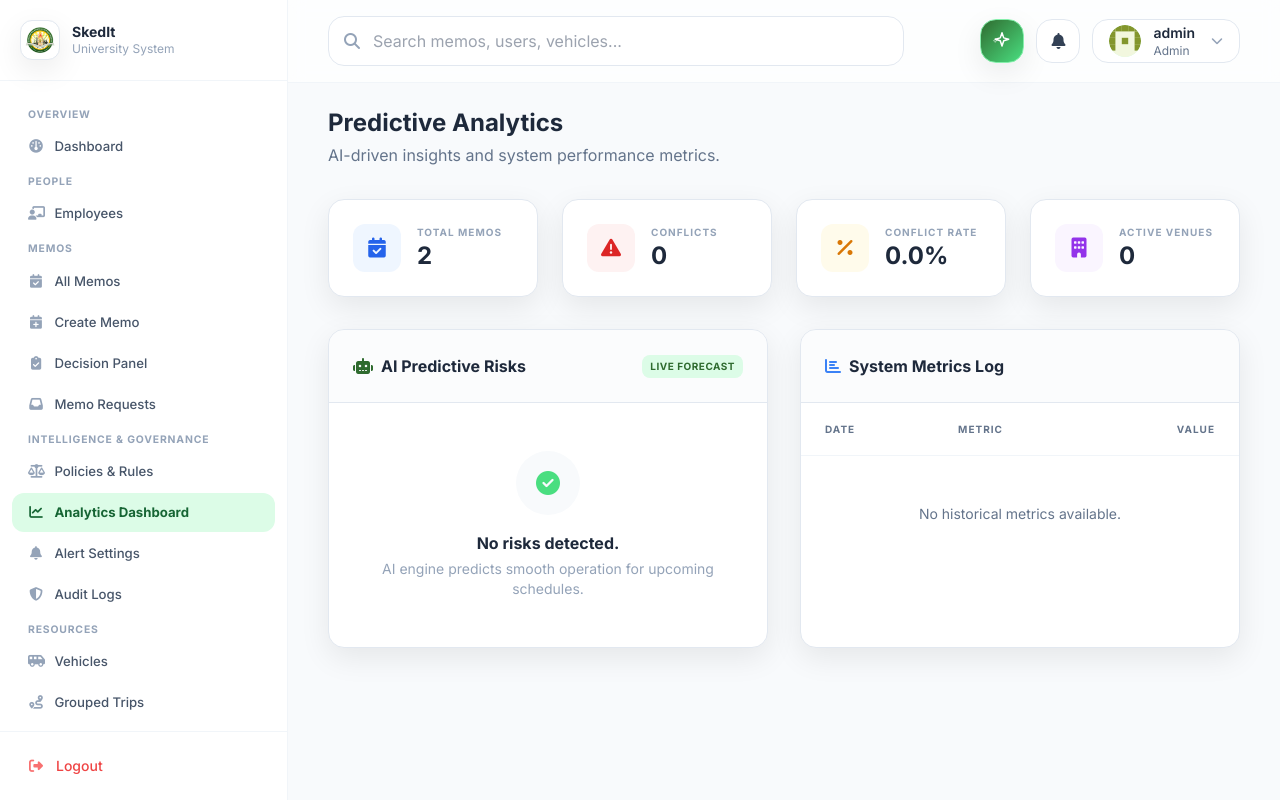
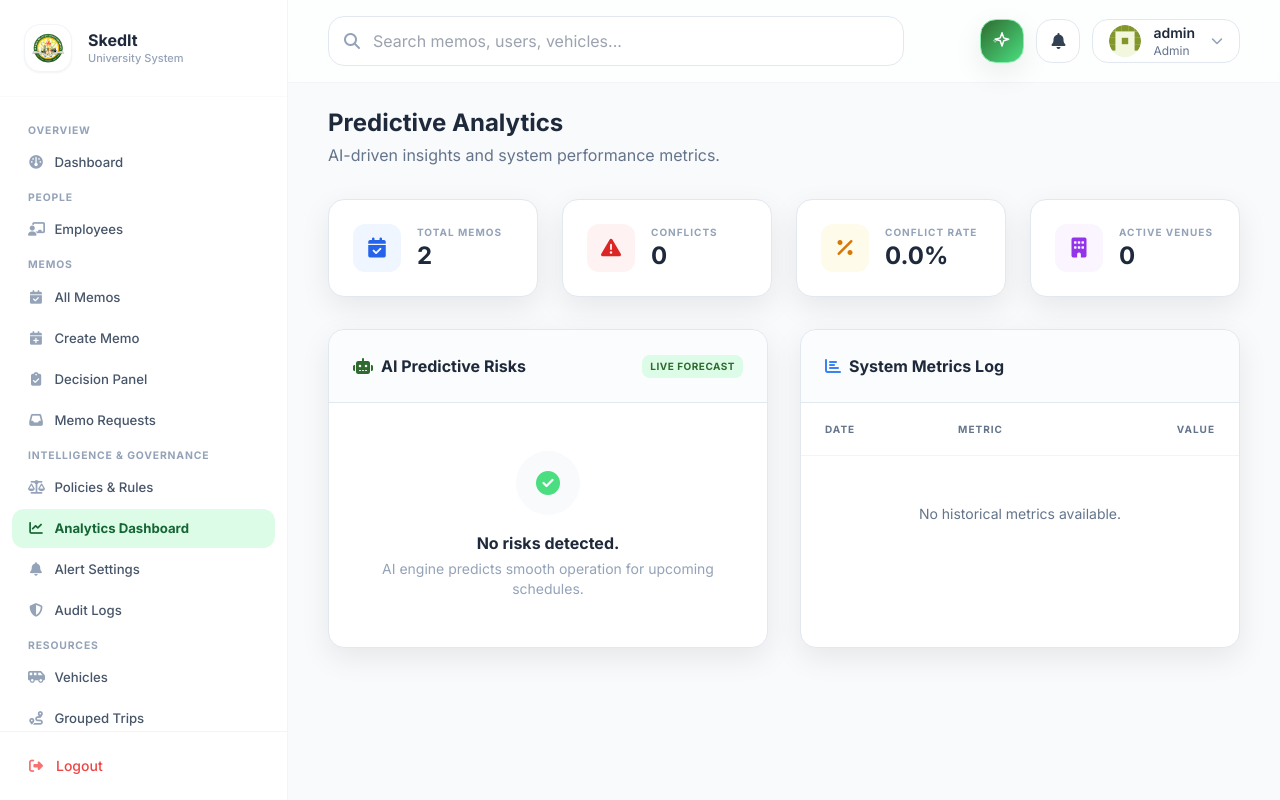
Before and after one commit to programmertud/memotrack, a Django app: page /analytics/dashboard/ in a window 1280 px wide. Run offline with Django 5.2, Linux system fonts and the light colour scheme; a user stored in the database is signed in; data comes from the database, SQL or seed files in the repository; data that the repository does not hold is empty; some libraries are stand-ins or nearby versions.

Commit message:
Enhance sidebar logo styling to match design

```diff
--- a/templates/partials/sidebar.html
+++ b/templates/partials/sidebar.html
@@ -2,14 +2,14 @@
 
 <div class="flex flex-col h-full">
   <!-- Logo -->
-  <div class="px-5 py-5 border-b border-slate-100 flex-shrink-0">
-    <div class="flex items-center gap-3">
-      <div class="h-10 w-10 rounded-xl bg-white border border-slate-200 flex items-center justify-center shadow-soft overflow-hidden flex-shrink-0">
-        <img src="{% static 'img/logo.png' %}" alt="SkedIt Logo" class="h-full w-full object-contain p-1" />
+  <div class="px-6 py-6 border-b border-slate-50 flex-shrink-0">
+    <div class="flex items-center gap-4">
+      <div class="h-12 w-12 rounded-[1rem] bg-white border border-slate-100 flex items-center justify-center shadow-sm overflow-hidden flex-shrink-0 p-1.5">
+        <img src="{% static 'img/logo.png' %}" alt="SkedIt Logo" class="h-full w-full object-contain" />
       </div>
       <div>
-        <div class="text-sm font-bold leading-tight text-slate-800">SkedIt</div>
-        <div class="text-xs text-slate-400">University System</div>
+        <div class="text-base font-bold leading-tight text-slate-800">SkedIt</div>
+        <div class="text-[11px] text-slate-400 font-medium">University System</div>
       </div>
     </div>
   </div>
```
